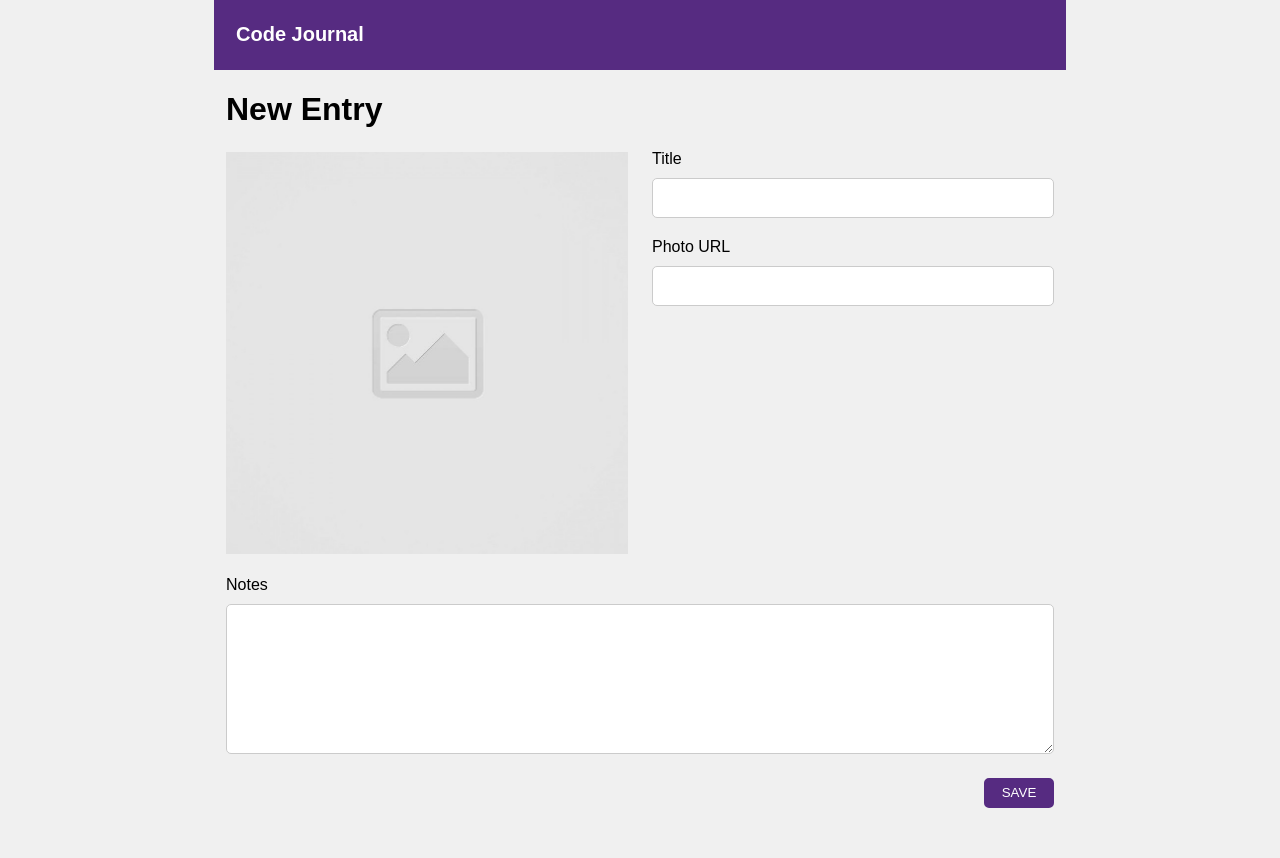
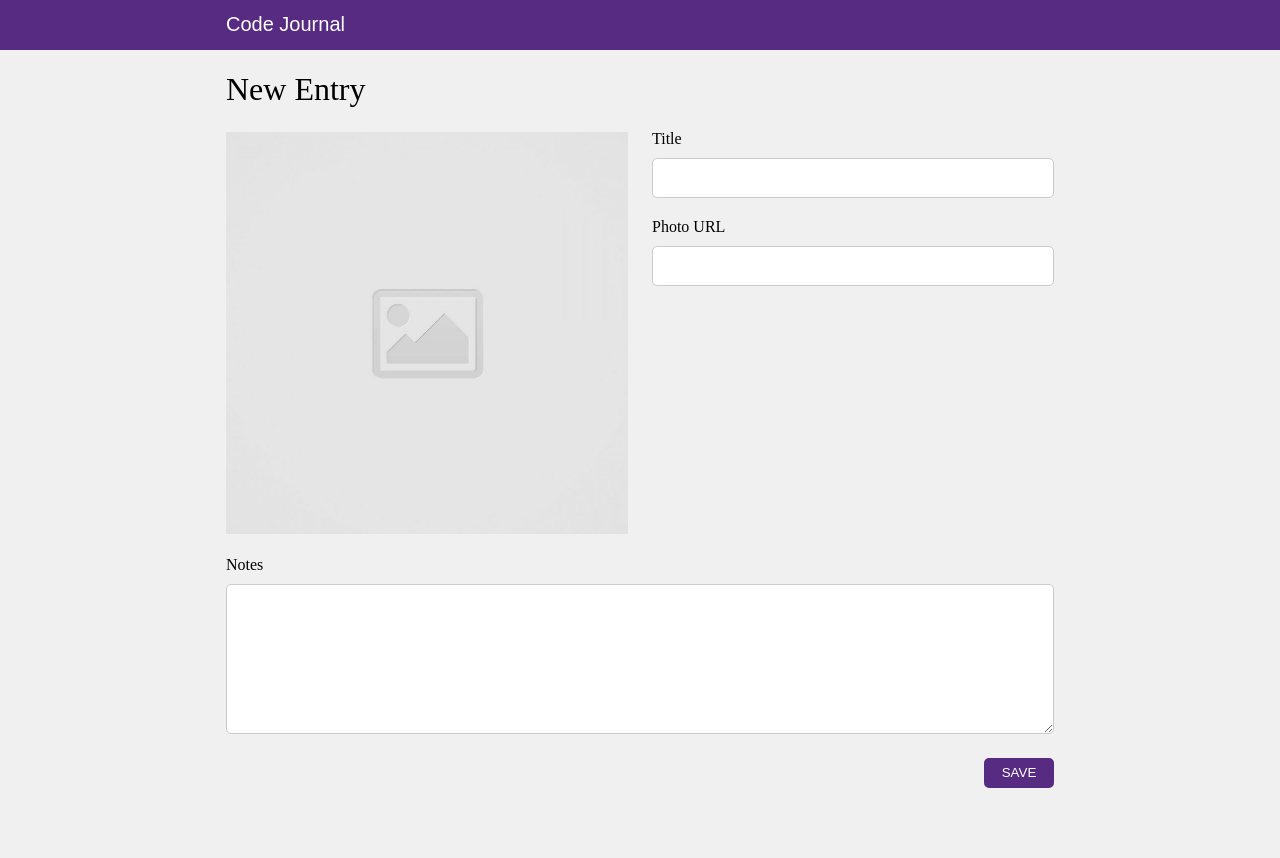
Before and after one commit to GiancarloMassoni/code-journal, a website: page index.html in a window 1280 px wide. Drawn offline with Linux system fonts and the light colour scheme.

Commit message:
fixed html layout

```diff
--- a/css/styles.css
+++ b/css/styles.css
@@ -12,8 +12,12 @@ body {
 
 header h1 {
   font-size: 20px;
-  padding: 10px;
   color: white;
+  font-weight: 100;
+}
+
+.column-full h1 {
+  font-weight: 200;
 }
 
 img {
--- a/index.html
+++ b/index.html
@@ -16,22 +16,25 @@
   <link rel="stylesheet" href="css/styles.css">
 </head>
 <body>
-  <div class="container font">
-    <div class="row">
-      <div class="column-full background-color-head">
-        <header>
+  <header class="background-color-head">
+    <div class="container font">
+      <div class="row">
+        <div class="column-full">
           <h1>Code Journal</h1>
-        </header>
+        </div>
       </div>
     </div>
+  </header>
+  <main class="container">
     <div class="row">
       <div class="column-full">
         <h1>New Entry</h1>
       </div>
     </div>
     <div data-view="entry-form">
+
       <form class="entry-form">
-        <main class="row">
+        <div class="row">
           <div class="column-half">
             <img src="images/placeholder-image-square.jpg" alt="Placeholder Image">
           </div>
@@ -43,7 +46,7 @@
               <input type="text" name="photo-url" id="photo-url" required="true">
             </label>
           </div>
-        </main>
+        </div>
         <div class="row margin-top">
           <div class="column-full">
             <label for="notes">Notes</label>
@@ -56,10 +59,9 @@
           </div>
         </div>
       </form>
+
     </div>
-
-
-  </div>
+  </main>
   <script src="js/data.js"></script>
   <script src="js/main.js"></script>
 </body>
```
